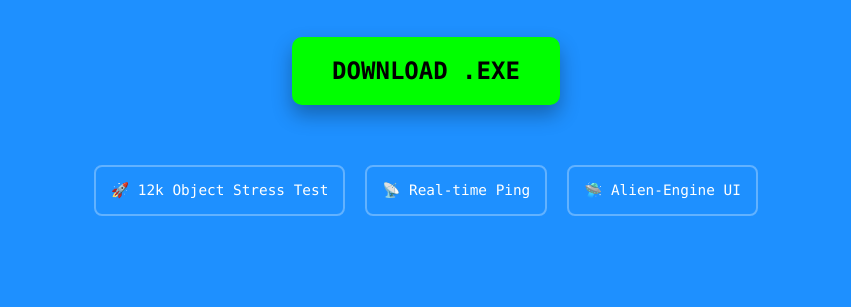
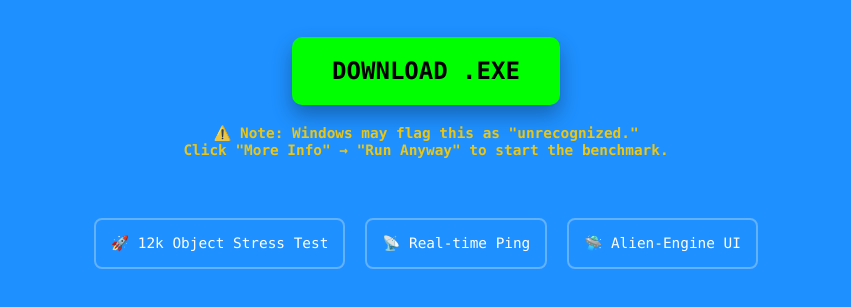
Before and after one commit to crazy-creator10/alien-benchmarks, a plain HTML site: page index.html in a window 1280 px wide. Shown: the part 257-564 px from the top of the page, without its empty margins (214-1065 px from the left). Drawn offline with Linux system fonts and the light colour scheme.

Commit message:
Add warning note for Windows security on download
Added a warning note about Windows security flags for the executable.

```diff
--- a/index.html
+++ b/index.html
@@ -47,6 +47,11 @@
         <p>The ultimate lightweight FPS, Ping, and Internet Speed testing suite.</p>
 
         <a href="alienbenchmarks.exe" class="btn">DOWNLOAD .EXE</a>
+<p style="font-size: 0.9em; color: #ffcc00; margin-top: 20px; font-weight: bold;">
+    ⚠️ Note: Windows may flag this as "unrecognized." <br>
+    Click "More Info" &rarr; "Run Anyway" to start the benchmark.
+</p>
+
 
         <div class="features">
             <div class="feature-box">🚀 12k Object Stress Test</div>
@@ -55,4 +60,5 @@
         </div>
     </div>
 </body>
+
 </html>
```
